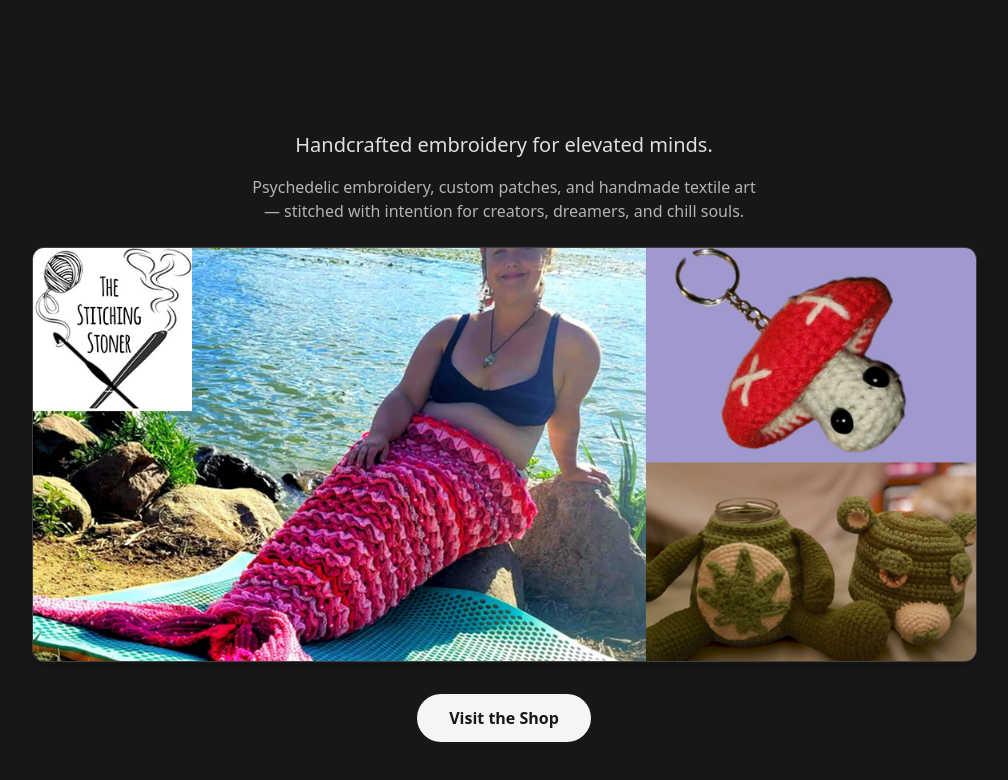
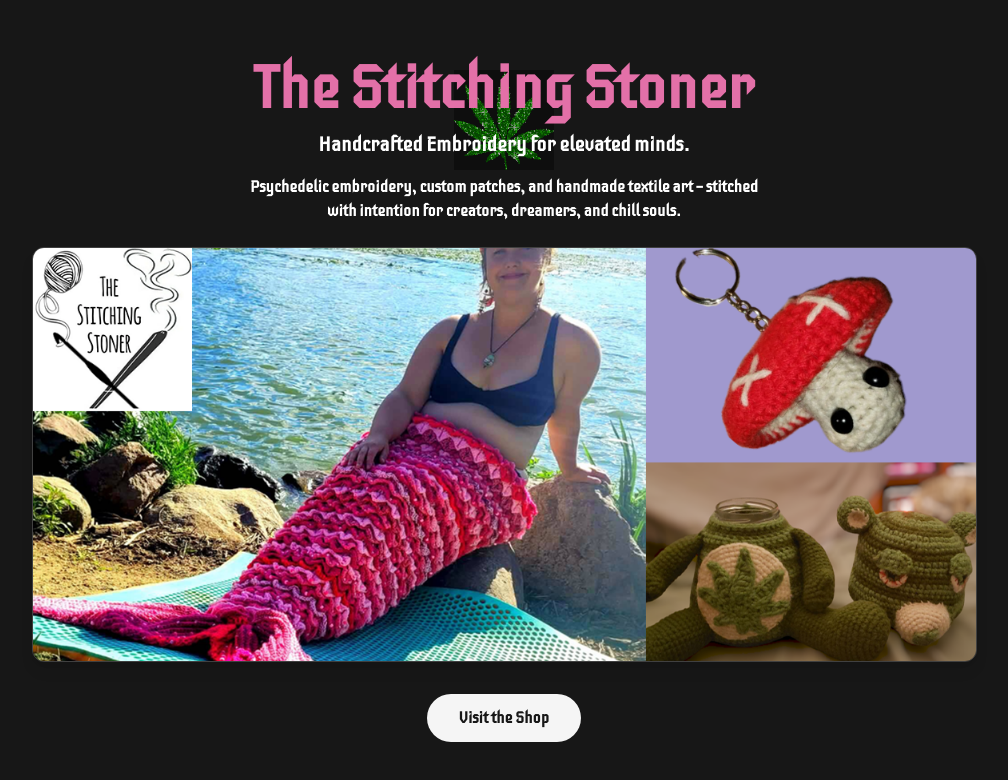
Before and after one commit to MyBaBB/thestitchingstoner, a React (Vite) app: page / in a window 1280 px wide. Shown: the top 780 px of the page, without its empty margins (136-1144 px from the left). Built offline with nearby package versions, Linux system fonts and the light colour scheme.

Commit message:
added a weed gif

```diff
--- /dev/null
+++ b/src/Components/Weed.css
@@ -0,0 +1,20 @@
+.weed-leaf {
+    width: 100px;
+    height: 100px;
+    position: absolute;
+    top: 15%;
+    left: 50%;
+    transform: translate(-50%, -50%);
+
+
+}
+
+
+
+
+
+.object-contain {
+    height: 100px;
+    width: 100px;
+     z-index: -1;
+}
--- /dev/null
+++ b/src/Components/Weed.jsx
@@ -0,0 +1,23 @@
+import React from 'react'
+import "./Weed.css"
+import weedGif from "../Images/Weed.gif"   // adjust path as needed
+
+const Weed = () => {
+  return (
+    <>
+
+
+      <div className="weed-leaf">
+        <img
+          src={weedGif}
+          alt="weed gif"
+          className=" object-contain "
+        />
+        <div className="absolute inset-0 bg-black/40 pointer-events-none"></div>
+      </div>
+
+    </>
+  )
+}
+
+export default Weed
--- a/src/Pages/CoverPageFolder/Cover.jsx
+++ b/src/Pages/CoverPageFolder/Cover.jsx
@@ -1,24 +1,31 @@
 import "./Cover.css";
 import MermaidOgImage from "../../Images/StitchingStoner.Og1180x517.webp";
+import Weed from "../../Components/Weed.jsx";
+
 export default function LandingPage() {
   return (
     <main className="bg-neutral-900 text-neutral-100 h-screen overflow-hidden relative">
+
+
+          <div className="">< Weed /></div>
+
+
 
       {/* SINGLE SCREEN CONTENT */}
       <div className="relative z-10 h-full flex flex-col items-center justify-center text-center px-6">
 
         {/* TITLE */}
-        <h1 className="text-4xl md:text-6xl font-black stoner-gradient bg-clip-text text-transparent">
+        <h1 className="font-Iceberg-Regular text-4xl  md:text-6xl font-extrabold    bg-clip-text text-[#E370A8]">
           The Stitching Stoner
         </h1>
 
         {/* TAGLINE */}
-        <p className="mt-3 text-lg md:text-xl opacity-90 max-w-md">
-          Handcrafted embroidery for elevated minds.
+        <p className="font-Iceberg-Regular mt-3 text-lg md:text-xl font-bold   max-w-md z-10   text-white">
+          Handcrafted Embroidery for elevated minds.
         </p>
 
         {/* MINI ABOUT */}
-        <p className="mt-4 text-sm md:text-base opacity-70 max-w-lg">
+        <p className="font-Iceberg-Regular mt-4 text-sm md:text-base font-bold  max-w-lg text-white">
           Psychedelic embroidery, custom patches, and handmade textile art —
           stitched with intention for creators, dreamers, and chill souls.
         </p>
@@ -35,7 +42,8 @@ export default function LandingPage() {
           href="https://thestitchingstoner.square.site"
           target="_blank"
           rel="noopener noreferrer"
-          className="mt-8 px-8 py-3 rounded-full bg-neutral-100 text-neutral-900 font-bold hover:bg-neutral-300 transition"
+          className="font-Iceberg-Regular mt-8 px-8 py-3 rounded-full bg-neutral-100 text-neutral-900 font-bold
+                   hover:bg-neutral-300 transition"
         >
           Visit the Shop
         </a>
--- a/src/Pages/CoverPageFolder/zCover.jsx
+++ b/src/Pages/CoverPageFolder/zCover.jsx
@@ -1,25 +1,12 @@
 import "./Cover.css"
+import Weed from "../../Components/Weed.jsx"
+
 
 const AFrontPage = () => {
   return (
-    <div className="top-0 left-0 fixed w-screen h-full  bg-[#111422]">
-       <div className="relative flex justify-center items-center w-full h-full ">
-
-
-
-        <p className="underConstruction ">
-             Patience Please
-           <br />
-             I am Building
-             <br />
-             A New Super Cool
-             <br />
-             Landing Page
-
-        </p>
-
-        </div>
-    </div>
+    <>
+        < Weed />
+    </>
   )
 }
 
```
Also changed, not shown: src/Images/Weed.gif (added).
